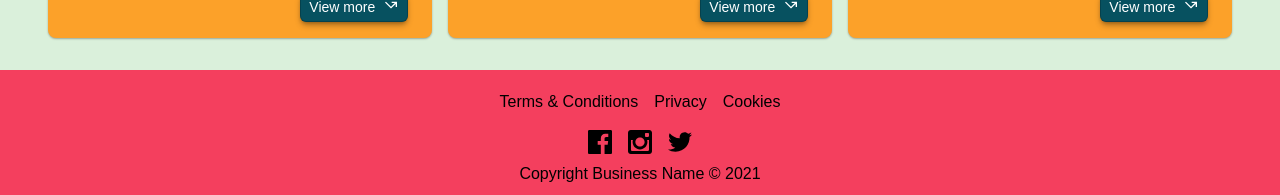
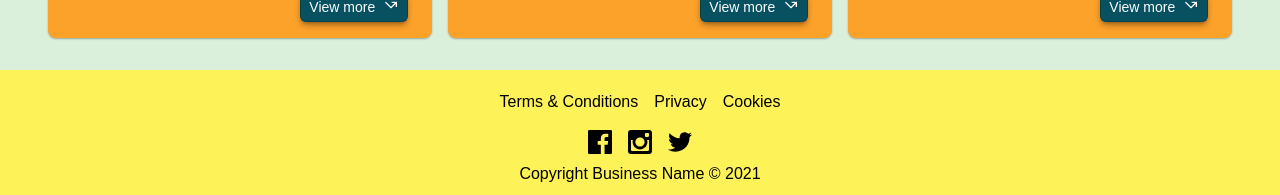
Before and after one commit to mahmutessiz/Cocktail_app, a Nuxt app in the folder cocktail-recipe-app/: page / in a window 1280 px wide. Shown: the part 2786-2981 px from the top of the page. Built offline with nearby package versions, Linux system fonts and the light colour scheme.

Commit message:
footer bg change

```diff
--- a/cocktail-recipe-app/components/FooterSection.vue
+++ b/cocktail-recipe-app/components/FooterSection.vue
@@ -1,6 +1,6 @@
 <template>
     <div>
-<div class="bg-rose-500">
+<div class="bg-[rgb(253,242,88)]">
     <footer class="flex flex-wrap items-center justify-between p-3 m-auto">
         <div class="container mx-auto flex flex-col flex-wrap items-center justify-between">
             <ul class="flex mx-auto text-black text-center">
```
